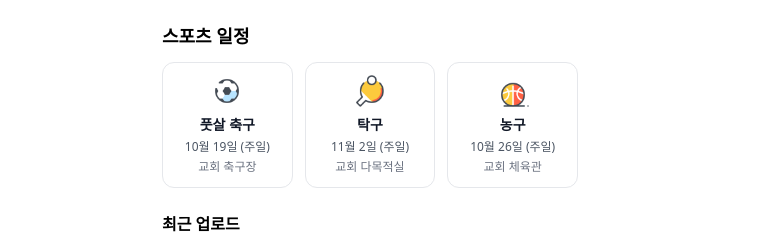
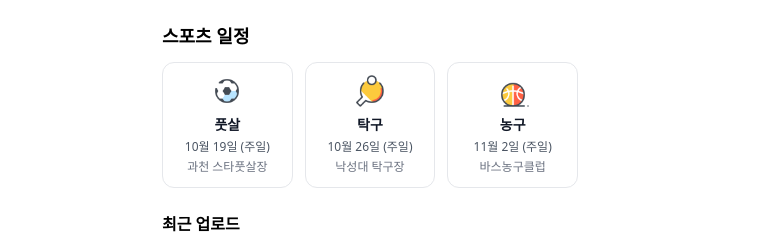
Before and after one commit to 00KANGJK/fall-sports-day, a React (Create React App) app: page /#/ in a window 1280 px wide. Shown: the part 348-586 px from the top of the page, without its empty margins (270-1034 px from the left). Built offline with nearby package versions, Linux system fonts and the light colour scheme.

Commit message:
1.2차 최종버전전

```diff
--- a/src/data/mocks.ts
+++ b/src/data/mocks.ts
@@ -3,27 +3,24 @@ import { MediaItem } from "../contexts/media"; // MediaItem 타입 경로
 export const SPORTS = [
   {
     id: "futsal",
-    name: "풋살 축구",
-    emoji: "⚽",
+    name: "풋살",
     date: "10월 19일 (주일)",
-    location: "교회 축구장",
-    status: "active"
+    location: "과천 스타풋살장",
+    url:"https://naver.me/5k7inKMP"
   },
   {
     id: "table-tennis",
     name: "탁구",
-    emoji: "🏓",
-    date: "11월 2일 (주일)",
-    location: "교회 다목적실",
-    status: "coming-soon"
+    date: "10월 26일 (주일)",
+    location: "낙성대 탁구장",
+    url:"https://naver.me/xyTi4NF2"
   },
   {
     id: "basketball",
     name: "농구",
-    emoji: "🏀",
-    date: "10월 26일 (주일)",
-    location: "교회 체육관",
-    status: "coming-soon"
+    date: "11월 2일 (주일)",
+    location: "바스농구클럽",
+    url:"https://naver.me/F2Zdo0jh"
   },
 ] as const;
 
--- a/src/pages/Home.tsx
+++ b/src/pages/Home.tsx
@@ -34,6 +34,10 @@ export default function Home(){
     setPhotoDetailModalOpen(true);
   };
 
+  const handleSportClick = (url: string) => {
+    window.open(url, '_blank');
+  };
+
   return (
     <div className="pb-20">
       <div className="h-1" style={{background:'linear-gradient(90deg, var(--accent), var(--soft))'}}/>
@@ -44,7 +48,11 @@ export default function Home(){
           <h2 className="font-semibold mb-3 text-lg">스포츠 일정</h2>
           <div className="grid grid-cols-3 gap-2 sm:gap-3">
             {SPORTS.map(s => (
-              <div key={s.id} className="bg-white border border-gray-200 rounded-xl p-2 sm:p-3 text-center touch-manipulation">
+              <button
+                key={s.id}
+                onClick={() => handleSportClick(s.url)}
+                className="bg-white border border-gray-200 rounded-xl p-2 sm:p-3 text-center touch-manipulation hover:border-green-300 hover:shadow-md transition-all duration-200"
+              >
                 <div className="flex justify-center mb-2">
                   <img
                     src={getSportIcon(s.id)}
@@ -55,7 +63,7 @@ export default function Home(){
                 <div className="font-semibold text-xs sm:text-sm text-gray-900 mb-1">{s.name}</div>
                 <div className="text-xs text-gray-600 mb-1">{s.date}</div>
                 <div className="text-xs text-gray-500">{s.location}</div>
-              </div>
+              </button>
             ))}
           </div>
         </div>
```
